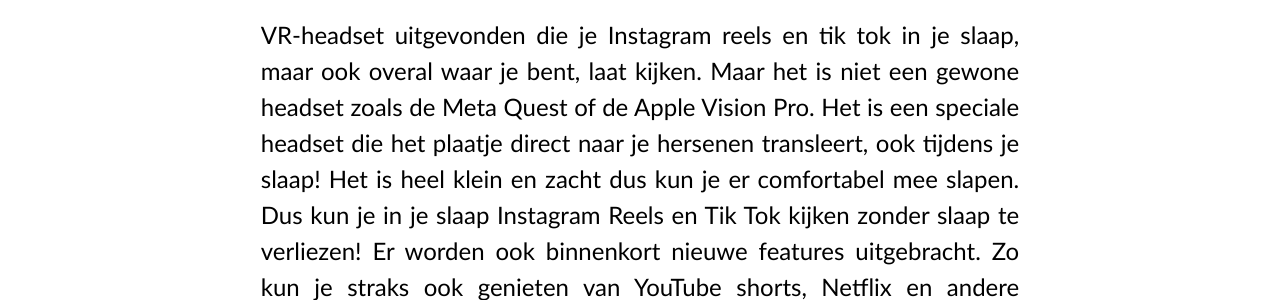
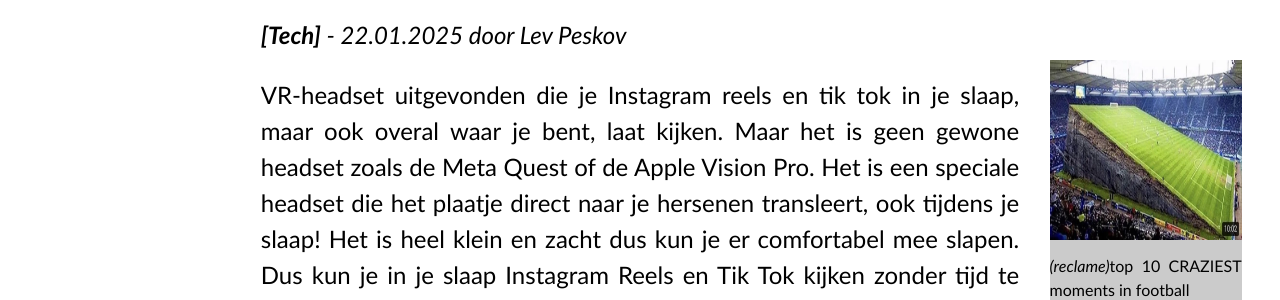
Before and after one commit to alex-trfmv/ckv_website, a plain HTML site: page news3.html in a window 1280 px wide. Shown: the part 500-800 px from the top of the page. Drawn offline with Linux system fonts and the light colour scheme.

Commit message:
Add files via upload

```diff
--- a/news3.html
+++ b/news3.html
@@ -7,11 +7,18 @@
     <link rel="stylesheet" href="style.css">
 </head>
 <body>
+    <div class="ad" style="top: 70%;">
+        <img src="football.webp" alt="">
+        <p><i>(reclame)</i>top 10 CRAZIEST moments in football</p>
+    </div>
     <img src="vr.jpg" alt="">
     <div>
         <h1>VR-headset uitgevonden, waarmee je IN je slaap kan scrollen</h1>
         <p>
-            VR-headset uitgevonden die je Instagram reels en tik tok in je slaap, maar ook overal waar je bent, laat kijken. Maar het is niet een gewone headset zoals de Meta Quest of de Apple Vision Pro. Het is een speciale headset die het plaatje direct naar je hersenen transleert, ook tijdens je slaap! Het is heel klein en zacht dus kun je er comfortabel mee slapen. Dus kun je in je slaap Instagram Reels en Tik Tok kijken zonder slaap te verliezen! Er worden ook binnenkort nieuwe features uitgebracht. Zo kun je straks ook genieten van YouTube shorts, Netflix en andere dompamine-gevers. Ook kun je video's op Reddit kijken en voorgelezen Reddit artikelen luisteren. Ook wordt er seamless integration toegevoegd. Daarmee kun je vanaf je telefoon de video die je aan het kijken bent direct naar de headset sturen. Zo kun je non-stop sociale media en filmpjes van verschillende inhoud kijken. Het base model gaat €299,99 kosten. En de Pro model die ook binnenkort uit gaat komen met nieuwe features kost waarschijnlijk rond de €399,99.
+            <i><b>[Tech]</b> - 22.01.2025 door Lev Peskov</i>
+        </p>
+        <p>
+            VR-headset uitgevonden die je Instagram reels en tik tok in je slaap, maar ook overal waar je bent, laat kijken. Maar het is geen gewone headset zoals de Meta Quest of de Apple Vision Pro. Het is een speciale headset die het plaatje direct naar je hersenen transleert, ook tijdens je slaap! Het is heel klein en zacht dus kun je er comfortabel mee slapen. Dus kun je in je slaap Instagram Reels en Tik Tok kijken zonder tijd te verliezen! Er worden ook binnenkort nieuwe features uitgebracht. Zo kun je straks ook genieten van YouTube shorts, Netflix en andere dingen zoals video's voorgelezen Reddit artikelen luisteren en video's met 18+ inhoud. Ook wordt er seamless integration toegevoegd. Daarmee kun je vanaf je telefoon de video die je aan het kijken bent direct naar de headset sturen. Zo kun je non-stop sociale media en filmpjes van verschillende inhoud kijken. Het base model gaat €299,99 kosten. En de Pro model die ook binnenkort uit gaat komen met nieuwe features kost waarschijnlijk rond de €399,99.
         </p>
     </div>
 </body>
--- a/style.css
+++ b/style.css
@@ -24,3 +24,21 @@
     text-align: justify;
     line-height: 1.5em;
 }
+.ad{
+    position:absolute;
+    left: 82%;
+    width: 15%;
+    height: 30%;
+    background-color: rgba(194, 194, 194, 0.842);
+}
+.ad p{
+    font-size: 1em;
+}
+.ad img{
+    margin: 0;
+    left: 0;
+    right: 0;
+    width: 100%;
+    height: 75%;
+    object-fit: fill;
+}
```
Also changed, not shown: index.html (+6 -6 lines), news1.html (+7 -0 lines), news2.html (+14 -4 lines), news4.html (+5 -2 lines), ah.webp (added), bmw.jpg (added), football.webp (added), iphone.jpg (added), klimaat.jpeg (added), musk.jpg (added), vr.jpg (added).
